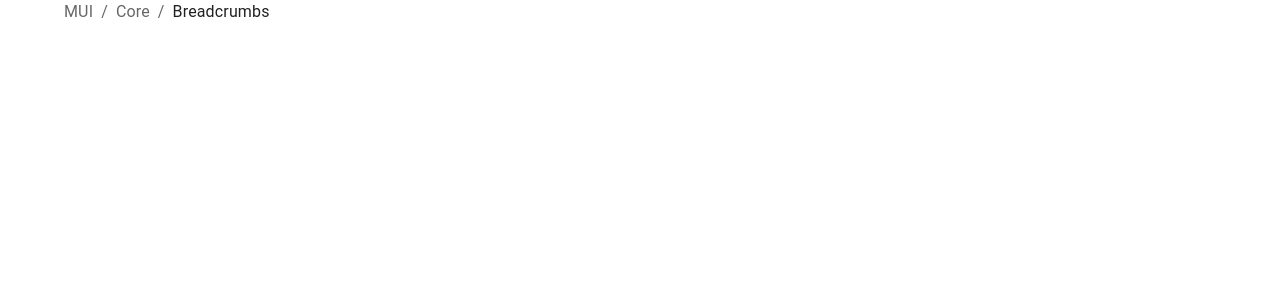
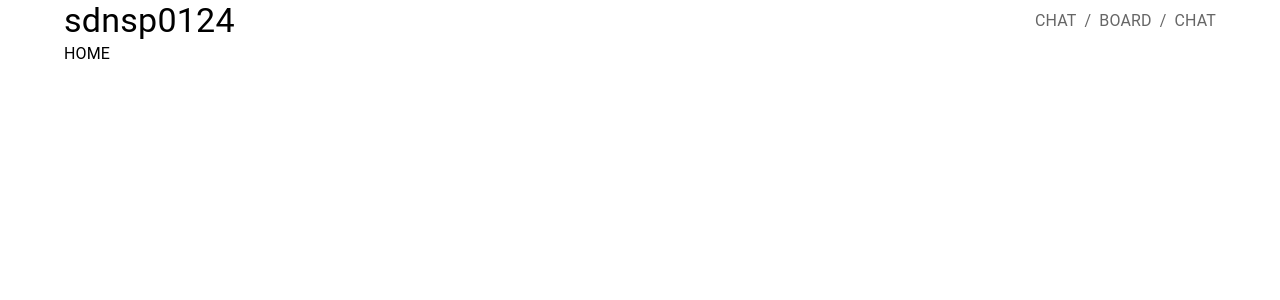
Before and after one commit to HoHyeon0124/codelab-aicc7-react02-, a React app: page / in a window 1280 px wide. Shown: the top 300 px of the page. Built offline with nearby package versions, Linux system fonts and the light colour scheme.

Commit message:
React-Router-Dom 적용

```diff
--- a/src/App.jsx
+++ b/src/App.jsx
@@ -1,4 +1,5 @@
 import "font-awesome/css/font-awesome.min.css"
+import { BrowserRouter } from "react-router-dom"
 import "../public/css/fonts.css"
 import "../public/css/base.css"
 import "../public/css/shop.css"
@@ -6,9 +7,9 @@ import Containers from "./components/Containers"
 
 function App() {
   return (
-    <>
+    <BrowserRouter>
       <Containers />
-    </>
+    </BrowserRouter>
   )
 }
 
--- /dev/null
+++ b/src/components/BoardPage.jsx
@@ -0,0 +1,9 @@
+import { Box, Typography } from "@mui/material"
+
+export default function BoardPage() {
+  return (
+    <Box>
+      <Typography>BOARD</Typography>
+    </Box>
+  )
+}
--- /dev/null
+++ b/src/components/ChatPage.jsx
@@ -0,0 +1,9 @@
+import { Box, Typography } from "@mui/material"
+
+export default function ChatPage() {
+  return (
+    <Box>
+      <Typography>CHAT</Typography>
+    </Box>
+  )
+}
--- a/src/components/Containers.jsx
+++ b/src/components/Containers.jsx
@@ -1,10 +1,21 @@
 import { Container } from "@mui/material"
 import HeaderWrapper from "./header/HeaderWrapper"
+import HomePage from "./HomePage"
+import ShopPage from "./ShopPage"
+import BoardPage from "./BoardPage"
+import ChatPage from "./ChatPage"
+import { Routes, Route } from "react-router-dom"
 
 export default function Containers() {
   return (
     <Container>
       <HeaderWrapper />
+      <Routes>
+        <Route path="/" element={<HomePage />} />
+        <Route path="/shop" element={<ShopPage />} />
+        <Route path="/board" element={<BoardPage />} />
+        <Route path="/chat" element={<ChatPage />} />
+      </Routes>
     </Container>
   )
 }
--- /dev/null
+++ b/src/components/HomePage.jsx
@@ -0,0 +1,9 @@
+import { Box, Typography } from "@mui/material"
+
+export default function HomePage() {
+  return (
+    <Box>
+      <Typography>HOME</Typography>
+    </Box>
+  )
+}
--- a/src/components/header/HeaderWrapper.jsx
+++ b/src/components/header/HeaderWrapper.jsx
@@ -1,24 +1,27 @@
-import Typography from "@mui/material/Typography"
-import Breadcrumbs from "@mui/material/Breadcrumbs"
-import Link from "@mui/material/Link"
+import { Typography, Breadcrumbs, Box } from "@mui/material"
+import { Link } from "react-router-dom"
 
-function handleClick(event) {
-  event.preventDefault()
-  console.info("You clicked a breadcrumb.")
-}
-
-export default function BasicBreadcrumbs() {
+export default function HeaderWrapper() {
   return (
-    <div role="presentation" onClick={handleClick}>
-      <Breadcrumbs aria-label="breadcrumb">
-        <Link underline="hover" color="inherit" href="/">
-          MUI
-        </Link>
-        <Link underline="hover" color="inherit" href="/material-ui/getting-started/installation/">
-          Core
-        </Link>
-        <Typography sx={{ color: "text.primary" }}>Breadcrumbs</Typography>
+    <Box
+      sx={{
+        display: "flex",
+        alignItems: "center",
+        justifyContent: "space-between",
+      }}
+    >
+      <Typography variant="h4">sdnsp0124</Typography>
+      <Breadcrumbs>
+        <Typography component={Link} to="shop">
+          CHAT
+        </Typography>
+        <Typography component={Link} to="board">
+          BOARD
+        </Typography>
+        <Typography component={Link} to="chat">
+          CHAT
+        </Typography>
       </Breadcrumbs>
-    </div>
+    </Box>
   )
 }
--- a/webpack.config.cjs
+++ b/webpack.config.cjs
@@ -8,6 +8,7 @@ module.exports = {
   mode: "development",
   entry: "./src/main.jsx",
   output: {
+    // eslint-disable-next-line no-undef
     path: path.resolve(__dirname, "dist"),
     filename: "bundle.[contenthash].js",
     publicPath: "/",
@@ -48,13 +49,16 @@ module.exports = {
     new CopyWebpackPlugin({
       patterns: [
         {
+          // eslint-disable-next-line no-undef
           from: path.resolve(__dirname, "public"),
+          // eslint-disable-next-line no-undef
           to: path.resolve(__dirname, "dist"),
         },
       ],
     }),
     new ESLintPlugin({
       configType: "flat",
+      // eslint-disable-next-line no-undef
       context: path.resolve(__dirname, "src"),
       extensions: [".js", ".jsx"],
       exclude: ["node_modules", "dist"],
@@ -67,10 +71,12 @@ module.exports = {
   devServer: {
     static: [
       {
+        // eslint-disable-next-line no-undef
         directory: path.join(__dirname, "dist"),
         publicPath: "/",
       },
       {
+        // eslint-disable-next-line no-undef
         directory: path.join(__dirname, "public"),
         publicPath: "/",
       },
```
